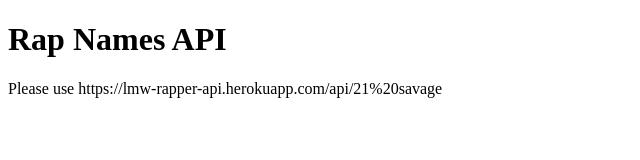
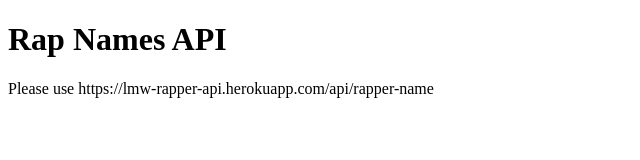
Before and after one commit to LMW90/rapper-api, a website: page index.html in a window 1280 px wide. Shown: the full height of the page, 0-640 px from the left. Drawn offline with Linux system fonts and the light colour scheme.

Commit message:
updated html

```diff
--- a/index.html
+++ b/index.html
@@ -8,6 +8,6 @@
 </head>
 <body>
   <h1>Rap Names API</h1>
-  <p>Please use https://lmw-rapper-api.herokuapp.com/api/21%20savage</p>
+  <p>Please use https://lmw-rapper-api.herokuapp.com/api/rapper-name</p>
 </body>
 </html>
```
